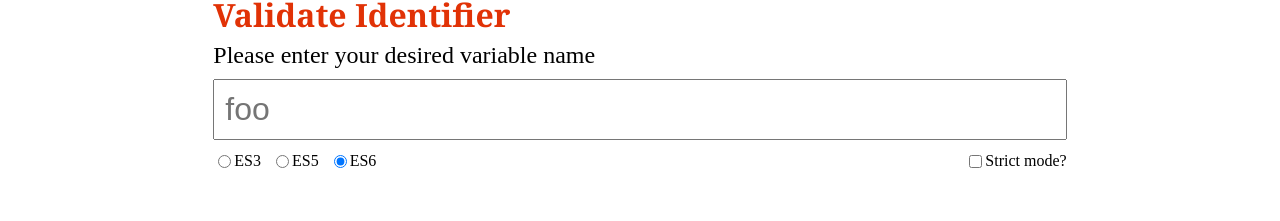
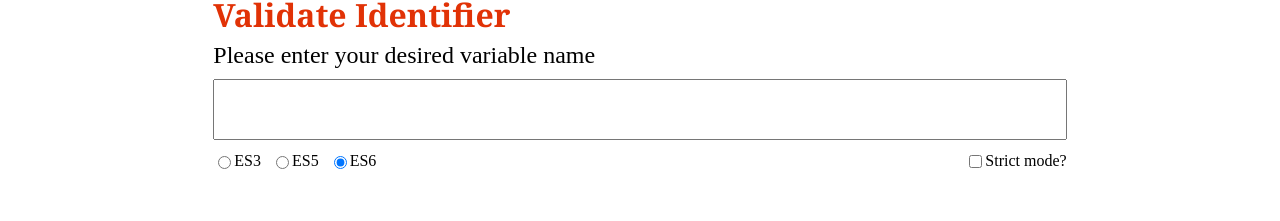
Before and after one commit to iamdcj/vargood, a React (Create React App) app: page / in a window 1280 px wide. Shown: the part 288-509 px from the top of the page. Built offline with nearby package versions, Linux system fonts and the light colour scheme.

Commit message:
Fix control width and logic

```diff
--- a/src/App/components/Global/Control/Control.tsx
+++ b/src/App/components/Global/Control/Control.tsx
@@ -6,6 +6,7 @@ interface Props {
   value: any;
   label: string;
   checked?: boolean;
+  hiddenLabel?: boolean;
   onChange: any;
   type: string;
   placeholder?: string;
@@ -19,13 +20,19 @@ const Control: React.SFC<Props> = ({
   label,
   checked,
   type,
+  hiddenLabel,
   onChange
 }) => {
   return (
     <div className='control  control--flex'>
-      <div>
       <input
-          onChange={({ target }) => onChange(target.value)}
+        onChange={({ target }) => {
+          if (type === 'checkbox') {
+            onChange(target.checked);
+          } else {
+            onChange(target.value);
+          }
+        }}
         className='control__input'
         type={type}
         name={name}
@@ -33,8 +40,7 @@ const Control: React.SFC<Props> = ({
         value={value}
         checked={checked}
       />
-      </div>
-      <label htmlFor={id}>{label}</label>
+      {!hiddenLabel && <label htmlFor={id}>{label}</label>}
     </div>
   );
 };
--- a/src/App/components/Validator/Validator.tsx
+++ b/src/App/components/Validator/Validator.tsx
@@ -31,17 +31,17 @@ const Validator: React.SFC<Props> = ({
               Please enter your desired variable name
             </label>
           )}
-          <div>
-            <input
-              onChange={({ target }) => setValue(target.value)}
+          <Control
+            onChange={setValue}
             className='control__input'
             type='text'
+            label='validator'
+            hiddenLabel
             name='validator'
             id='validator'
             value={value}
             placeholder='foo'
           />
-          </div>
         </div>
         <legend className='control-group'>
           <div className='controls'>
```
Lines whose indentation alone changed are shown as unchanged.
